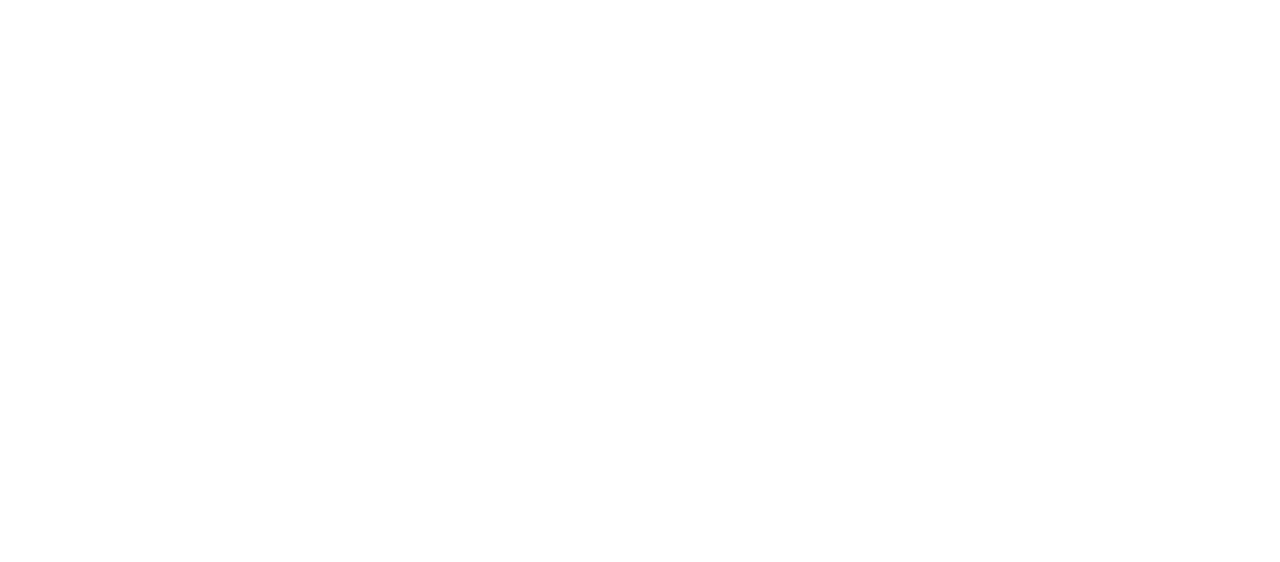
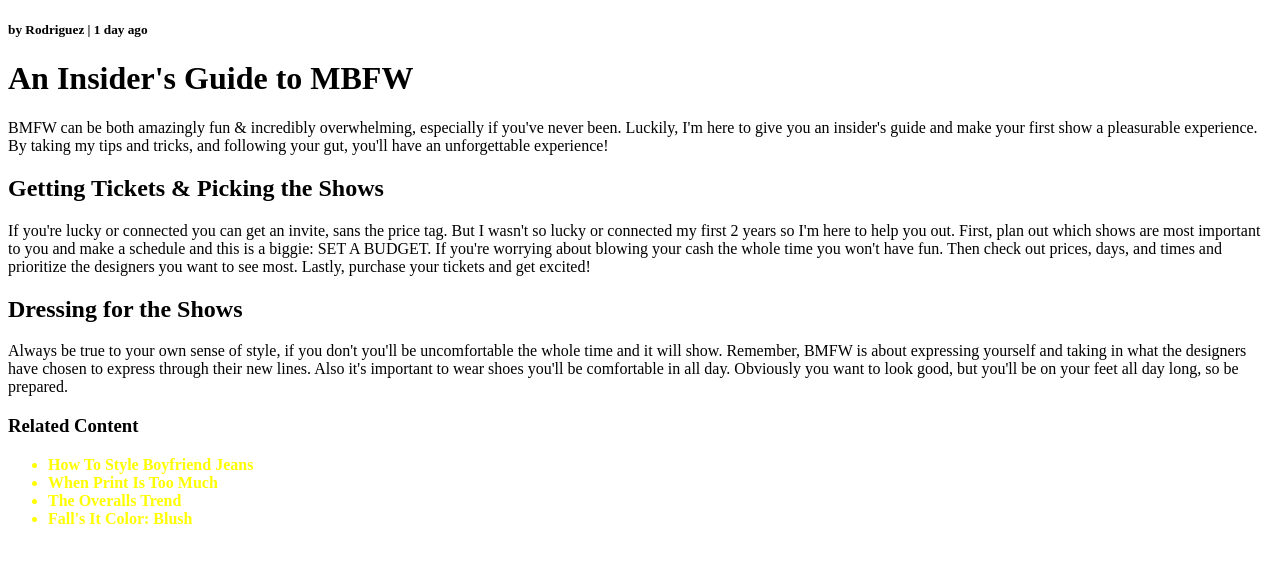
Before and after one commit to xhami558/FEM-CSS, a plain HTML site: page index.html in a window 1280 px wide. Drawn offline with Linux system fonts and the light colour scheme.

Commit message:
Add HTMl and apply stylesheet

```diff
--- a/index.html
+++ b/index.html
@@ -4,7 +4,34 @@
     <link rel="stylesheet" href="./style.css">
   </head>
   <body>
-
-
+        <h5> by Rodriguez | 1 day ago </h5>
+        <h1> An Insider's Guide to MBFW </h1>
+        <p>
+          BMFW can be both amazingly fun & incredibly overwhelming, especially if you've never been.
+         Luckily, I'm here to give you an insider's guide and make your first show a pleasurable experience.
+         By taking my tips and tricks, and following your gut, you'll have an unforgettable experience!
+        </p>
+         <h2> Getting Tickets & Picking the Shows </h2>
+         <p>
+         If you're lucky or connected you can get an invite, sans the price tag.
+         But I wasn't so lucky or connected my first 2 years so I'm here to help you out.
+          First, plan out which shows are most important to you and make a schedule and this is a biggie: SET A BUDGET.
+         If you're worrying about blowing your cash the whole time you won't have fun. Then check out prices, days, and times and prioritize the designers you want to see most.
+         Lastly, purchase your tickets and get excited!
+         </p>
+         <h2> Dressing for the Shows </h2>
+        <p>
+         Always be true to your own sense of style, if you don't you'll be uncomfortable the whole time and it will show.
+        Remember, BMFW is about expressing yourself and taking in what the designers have chosen to express through their new lines.
+        Also it's important to wear shoes you'll be comfortable in all day.
+        Obviously you want to look good, but you'll be on your feet all day long, so be prepared.
+        </p>
+        <h3> Related Content </h3>
+       <ul>
+         <li> How To Style Boyfriend Jeans </li>
+         <li> When Print Is Too Much </li>
+         <li> The Overalls Trend </li>
+         <li> Fall's It Color: Blush </li>
+       </ul>
   </body>
 </html>
--- a/style.css
+++ b/style.css
@@ -0,0 +1,8 @@
+ul        { font-weight: bold; }
+li        { color: yellow; }
+.myClass  { color: red; }
+#myID     { color: blue; }
+ul li,
+ol li
+descendant selector
+matches nested <li>s
```
